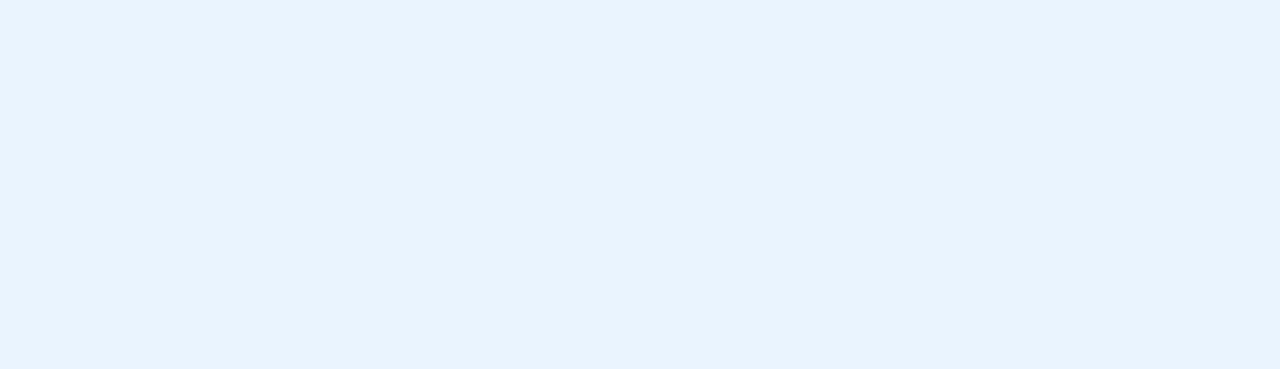
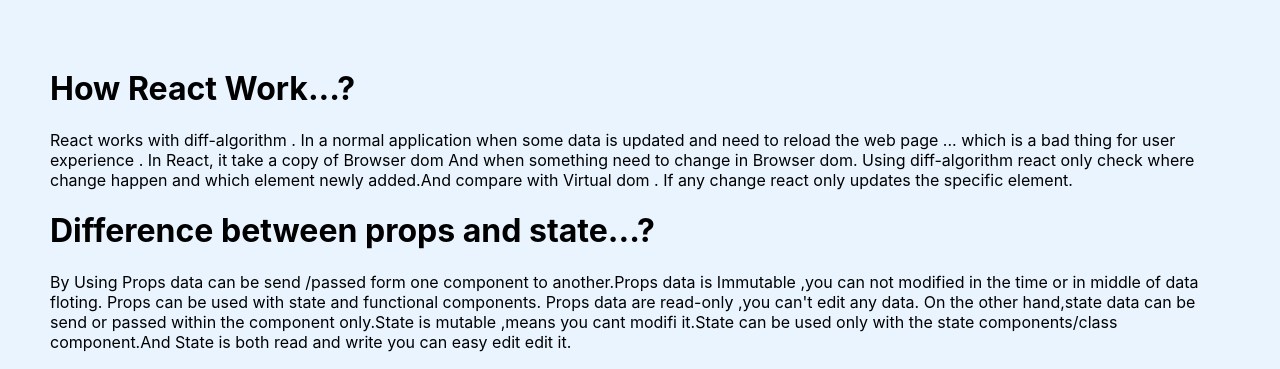
Before and after one commit to tayefulislam/Dream-Shop, a React (Create React App) app: page / in a window 1280 px wide. Shown: the part 2389-2758 px from the top of the page. Before the commit the page ends 2437 px from the top, so only its background shows below. Built offline with nearby package versions, Linux system fonts and the light colour scheme.

Commit message:
Queation and Answer Component added

```diff
--- a/src/App.js
+++ b/src/App.js
@@ -1,6 +1,7 @@
 
 import './App.css';
 import Header from './Components/Header/Header';
+import QuestionAnswer from './Components/QA/QuestionAnswer';
 import Shop from './Components/Shop/Shop';
 
 function App() {
@@ -12,6 +13,7 @@
 
       <Header></Header>
       <Shop></Shop>
+      <QuestionAnswer></QuestionAnswer>
 
 
     </div>
--- a/src/Components/Product/Product.css
+++ b/src/Components/Product/Product.css
@@ -18,6 +18,5 @@
     border-radius: 10px;
     background-color: rgb(255, 255, 255);
     margin-left: 34px;
-    align-items: center;
-    justify-content: center;
+
 }
--- a/src/Components/Product/Product.js
+++ b/src/Components/Product/Product.js
@@ -16,7 +16,7 @@
                 <div>
 
                     <h3>{name}</h3>
-                    <h4> Price :$ {price}</h4>
+                    <h4> Price :${price}</h4>
 
                     <button onClick={() => addToCart(product)} className='cart-btn'><span>Add To Cart </span>
                         <FontAwesomeIcon icon={faCartPlus}></FontAwesomeIcon>
--- /dev/null
+++ b/src/Components/QA/QuestionAnswer.css
@@ -0,0 +1,5 @@
+.question-answer{
+
+    margin: 20px 50px;
+
+}
--- /dev/null
+++ b/src/Components/QA/QuestionAnswer.js
@@ -0,0 +1,34 @@
+import React from 'react';
+import './QuestionAnswer.css'
+
+const QuestionAnswer = () => {
+    return (
+        <div className='question-answer'>
+
+            <div>
+
+                <h1>How React Work...?</h1>
+
+                <p>
+                    React works with  diff-algorithm . In a normal application when some data is updated  and need to reload  the web page ... which is a bad thing for user experience  . In React, it take a copy of Browser dom And when something need to  change in Browser dom. Using  diff-algorithm react   only check where change happen and which element newly added.And compare with Virtual dom . If any change react only updates the specific element.
+                </p>
+
+            </div>
+
+            <div>
+                <h1>Difference between props and state...?</h1>
+
+
+                <p>
+                    By Using Props data can be send /passed form one component to another.Props data is Immutable ,you can not modified in the time or in middle of data floting. Props can be used with state and functional components. Props  data are read-only ,you can't edit any data.
+
+                    On the other hand,state data can be send or passed within the component only.State is mutable ,means you cant modifi it.State can be used only with the state components/class component.And State is both read and write you can easy edit edit it.
+                </p>
+
+            </div>
+
+        </div>
+    );
+};
+
+export default QuestionAnswer;
--- a/src/Components/Shop/Shop.js
+++ b/src/Components/Shop/Shop.js
@@ -3,12 +3,8 @@
 import Product from '../Product/Product';
 import './Shop.css';
 
+const Shop = () => {
 
-
-
-
-
-const Shop = () => {
 
     const [products, setProducts] = useState([])
 
@@ -19,17 +15,10 @@
             .then(res => res.json())
             .then(data => setProducts(data))
 
-
     }, [])
 
 
     const [carts, setCarts] = useState([])
-
-
-    // clear cart
-
-
-
 
 
 
@@ -46,7 +35,7 @@
 
 
             else {
-                alert('Opps! You Can Add More then 4 In Shopping Cart')
+                alert('Opps! You Can Not Add More then 4 In Shopping Cart')
             }
 
 
@@ -129,7 +118,6 @@
 
                     <h2>Cart List</h2>
 
-
                     <div>
                         {
                             carts.map(cart => <Cart key={cart.id}
```
